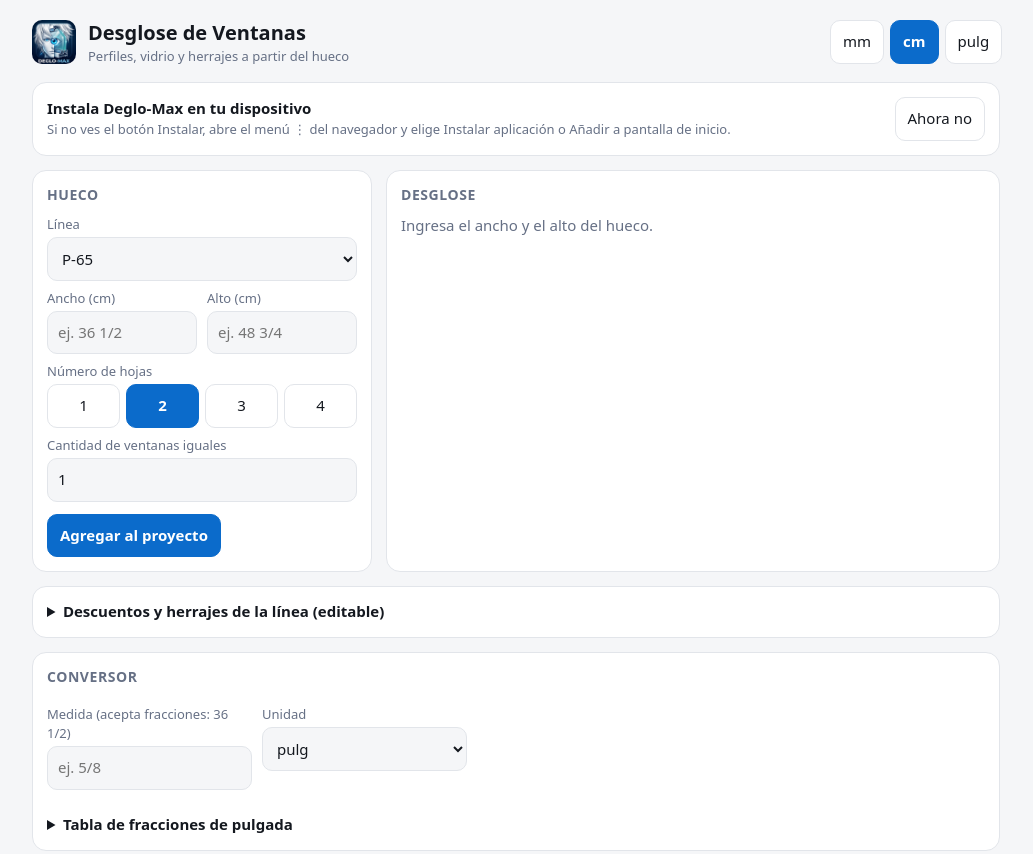
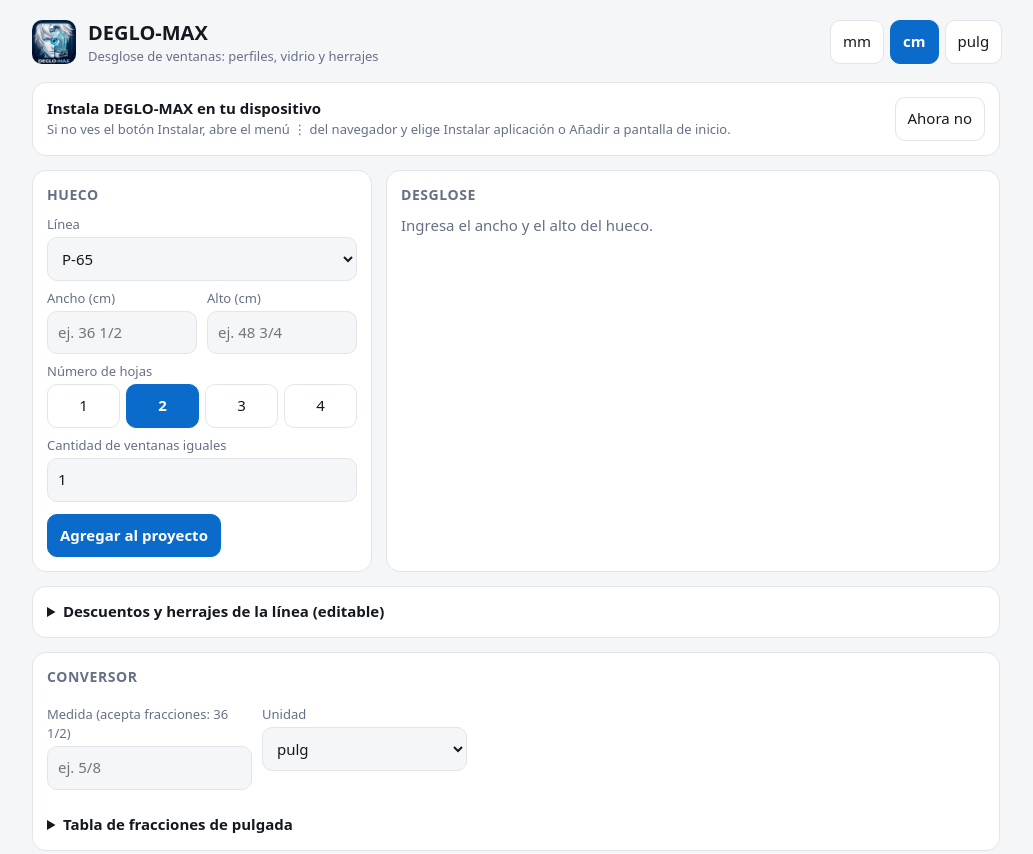
Before and after one commit to DARKPHOENIX-kof13/desglose-ventanas, a plain HTML site: page index.html in a window 1280 px wide. Shown: the top 854 px of the page, without its empty margins (124-1157 px from the left). Drawn offline with Linux system fonts and the light colour scheme.

Commit message:
v10: la app se llama DEGLO-MAX

```diff
--- a/index.html
+++ b/index.html
@@ -5,11 +5,11 @@
 <meta name="viewport" content="width=device-width, initial-scale=1, viewport-fit=cover">
 <meta name="theme-color" content="#001233">
 <meta name="apple-mobile-web-app-capable" content="yes">
-<meta name="apple-mobile-web-app-title" content="Desglose">
+<meta name="apple-mobile-web-app-title" content="DEGLO-MAX">
 <link rel="manifest" href="manifest.webmanifest">
 <link rel="icon" type="image/png" href="icons/favicon-64.png">
 <link rel="apple-touch-icon" href="icons/apple-touch-icon.png">
-<title>Desglose de Ventanas</title>
+<title>DEGLO-MAX</title>
 <style>
 :root{--bg:#f5f6f8;--card:#fff;--tx:#14181f;--mut:#667085;--bd:#e2e5ea;--ac:#0b6bcb;--acx:#fff;--warn:#fff4d6;--warnt:#6b4b00;--ok:#e8f5ee;
 box-sizing:border-box;padding-top:env(safe-area-inset-top,0px);padding-bottom:env(safe-area-inset-bottom,0px);color-scheme:light}
@@ -51,13 +51,13 @@ body.pv #pv{display:block;max-width:1000px;margin:auto;padding:16px}
 </head>
 <body>
 <header>
-<div style="display:flex;align-items:center;gap:12px"><img src="icons/icon-192.png" width="44" height="44" alt="Deglo-Max" style="border-radius:10px;flex:none">
-<h1>Desglose de Ventanas<small>Perfiles, vidrio y herrajes a partir del hueco</small></h1></div>
+<div style="display:flex;align-items:center;gap:12px"><img src="icons/icon-192.png" width="44" height="44" alt="DEGLO-MAX" style="border-radius:10px;flex:none">
+<h1>DEGLO-MAX<small>Desglose de ventanas: perfiles, vidrio y herrajes</small></h1></div>
 <div class="seg noprint" id="units" style="width:170px"></div>
 </header>
 <main>
 <section class="card full noprint" id="inst" hidden>
-<div><b>Instala Deglo-Max en tu dispositivo</b><div class="mut" id="iMsg" style="font-size:13px">Se abre desde la pantalla de inicio, funciona sin internet y se actualiza sola.</div></div>
+<div><b>Instala DEGLO-MAX en tu dispositivo</b><div class="mut" id="iMsg" style="font-size:13px">Se abre desde la pantalla de inicio, funciona sin internet y se actualiza sola.</div></div>
 <div class="acts" style="margin:0"><button class="pri" id="iBtn" hidden>Instalar app</button><a id="iApk" hidden style="text-decoration:none"><button>Descargar APK (Android)</button></a><button id="iX" aria-label="Cerrar">Ahora no</button></div>
 </section>
 <section class="card noprint">
@@ -119,7 +119,7 @@ body.pv #pv{display:block;max-width:1000px;margin:auto;padding:16px}
 <div id="gOut" style="margin-top:12px"></div>
 </section>
 </main>
-<div class="mut noprint" style="text-align:center;font-size:12px;padding:0 0 18px">Deglo-Max · versión 9</div>
+<div class="mut noprint" style="text-align:center;font-size:12px;padding:0 0 18px">DEGLO-MAX · versión 10</div>
 <div id="pv"></div>
 <script src="jspdf.umd.min.js"></script>
 <script>
--- a/sw.js
+++ b/sw.js
@@ -1,5 +1,5 @@
 // Cambia VERSION en cada actualizacion para renovar el cache.
-const VERSION = "v9";
+const VERSION = "v10";
 const CACHE = "desglose-" + VERSION;
 const FILES = ["./", "./index.html", "./jspdf.umd.min.js", "./manifest.webmanifest", "./icons/icon-192.png", "./icons/icon-512.png", "./icons/apple-touch-icon.png", "./icons/favicon-64.png"];
 self.addEventListener("install", e => { e.waitUntil(caches.open(CACHE).then(c => c.addAll(FILES))); self.skipWaiting(); });
```
Also changed, not shown: manifest.webmanifest, 1 other file.
